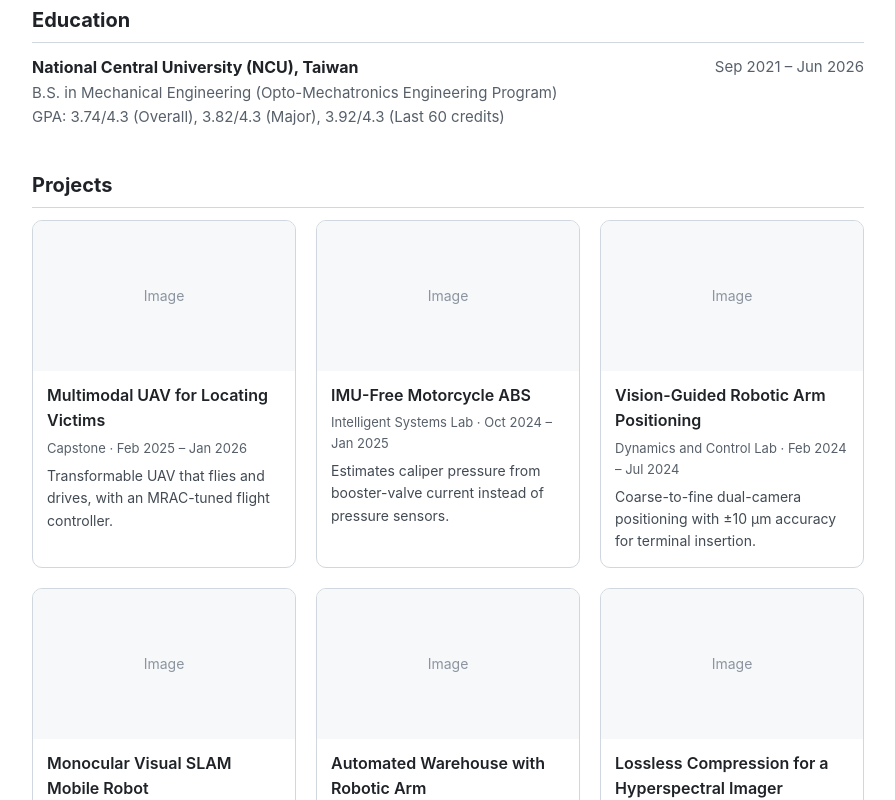
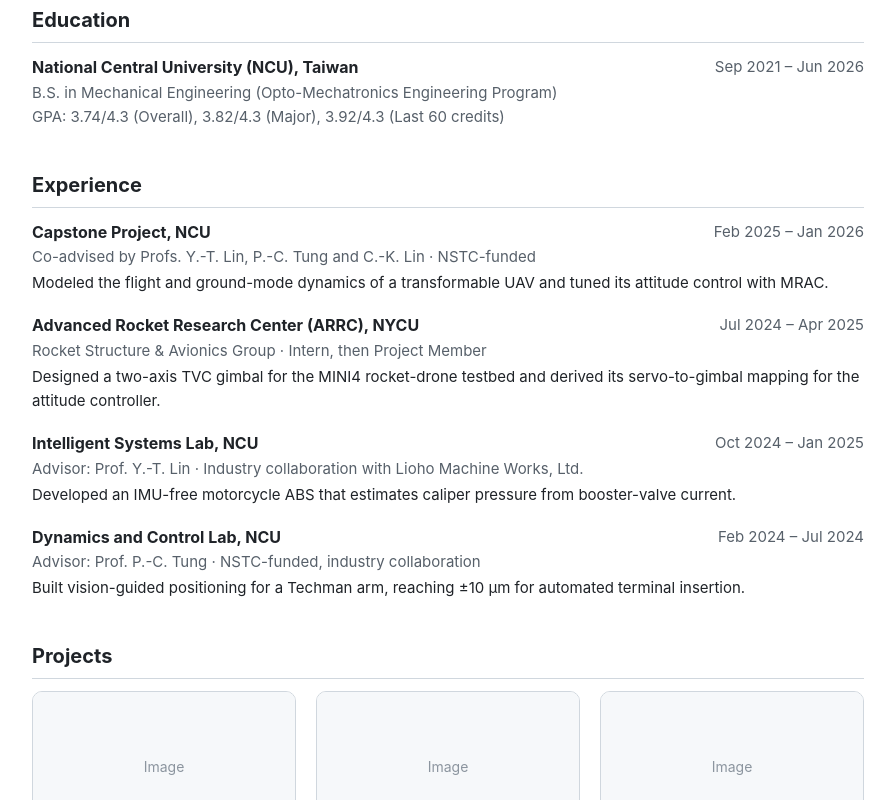
Before and after one commit to shiuanchi-ding/shiuanchi-ding.github.io, a plain HTML site: page index.html in a window 1280 px wide. Shown: the part 506-1306 px from the top of the page, without its empty margins (192-1087 px from the left). Drawn offline with Linux system fonts and the light colour scheme.

Commit message:
Add files via upload

```diff
--- a/index.html
+++ b/index.html
@@ -27,6 +27,9 @@
   p { margin: 0 0 12px; }
   .edu-row { display: flex; justify-content: space-between; flex-wrap: wrap; gap: 4px 16px; }
   .muted { color: #57606a; font-size: 15px; }
+  .exp { margin-bottom: 18px; }
+  .exp .muted { margin: 0; }
+  .exp-text { margin: 2px 0 0; font-size: 15px; }
   .grid {
     display: grid;
     grid-template-columns: repeat(auto-fill, minmax(250px, 1fr));
@@ -89,6 +92,40 @@
   </div>
   <p class="muted">B.S. in Mechanical Engineering (Opto-Mechatronics Engineering Program)<br>
   GPA: 3.74/4.3 (Overall), 3.82/4.3 (Major), 3.92/4.3 (Last 60 credits)</p>
+
+  <h2>Experience</h2>
+  <div class="exp">
+    <div class="edu-row">
+      <strong>Capstone Project, NCU</strong>
+      <span class="muted">Feb 2025 – Jan 2026</span>
+    </div>
+    <p class="muted">Co-advised by Profs. Y.-T. Lin, P.-C. Tung and C.-K. Lin · NSTC-funded</p>
+    <p class="exp-text">Modeled the flight and ground-mode dynamics of a transformable UAV and tuned its attitude control with MRAC.</p>
+  </div>
+  <div class="exp">
+    <div class="edu-row">
+      <strong>Advanced Rocket Research Center (ARRC), NYCU</strong>
+      <span class="muted">Jul 2024 – Apr 2025</span>
+    </div>
+    <p class="muted">Rocket Structure &amp; Avionics Group · Intern, then Project Member</p>
+    <p class="exp-text">Designed a two-axis TVC gimbal for the MINI4 rocket-drone testbed and derived its servo-to-gimbal mapping for the attitude controller.</p>
+  </div>
+  <div class="exp">
+    <div class="edu-row">
+      <strong>Intelligent Systems Lab, NCU</strong>
+      <span class="muted">Oct 2024 – Jan 2025</span>
+    </div>
+    <p class="muted">Advisor: Prof. Y.-T. Lin · Industry collaboration with Lioho Machine Works, Ltd.</p>
+    <p class="exp-text">Developed an IMU-free motorcycle ABS that estimates caliper pressure from booster-valve current.</p>
+  </div>
+  <div class="exp">
+    <div class="edu-row">
+      <strong>Dynamics and Control Lab, NCU</strong>
+      <span class="muted">Feb 2024 – Jul 2024</span>
+    </div>
+    <p class="muted">Advisor: Prof. P.-C. Tung · NSTC-funded, industry collaboration</p>
+    <p class="exp-text">Built vision-guided positioning for a Techman arm, reaching ±10 µm for automated terminal insertion.</p>
+  </div>
 
   <h2>Projects</h2>
   <div class="grid">
```
